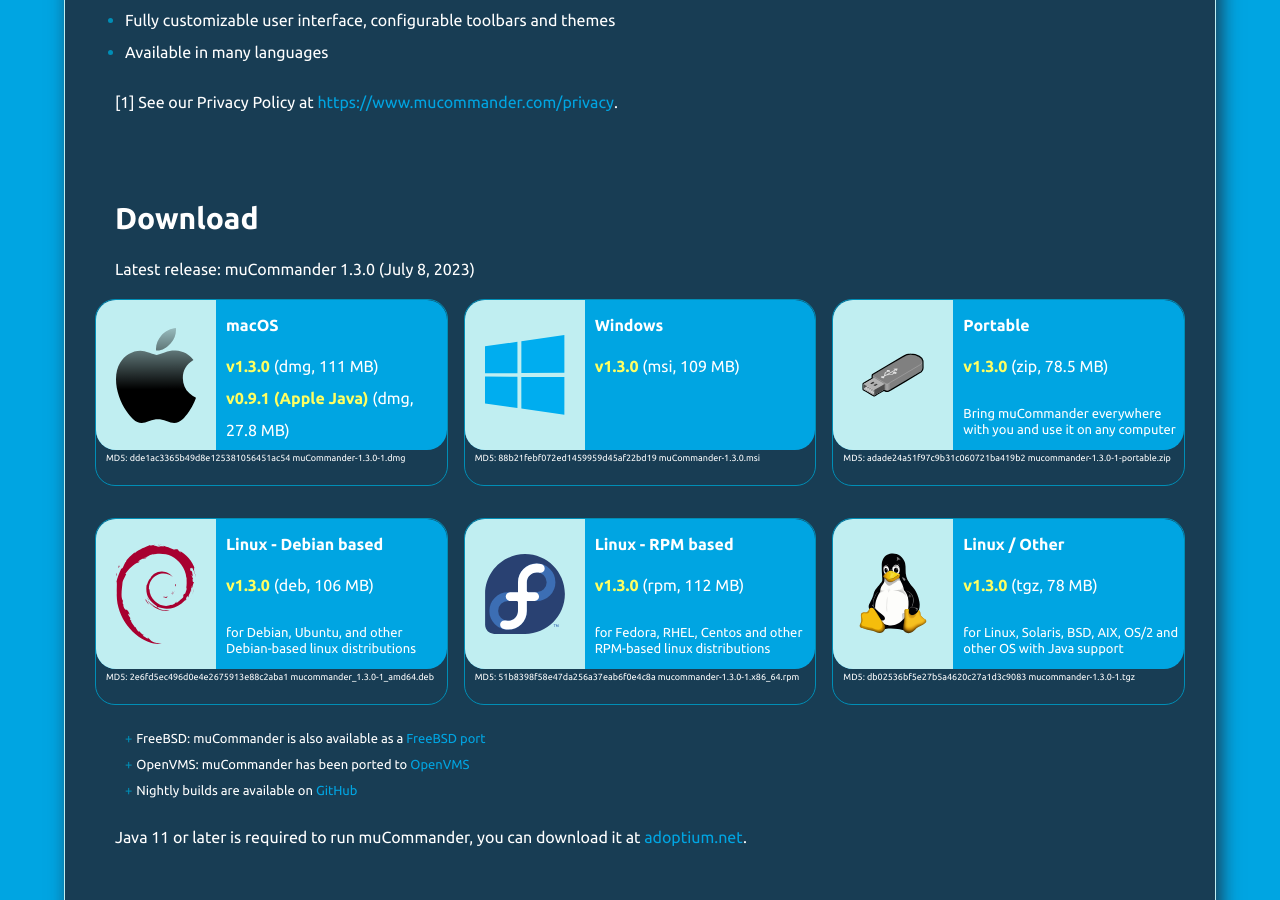
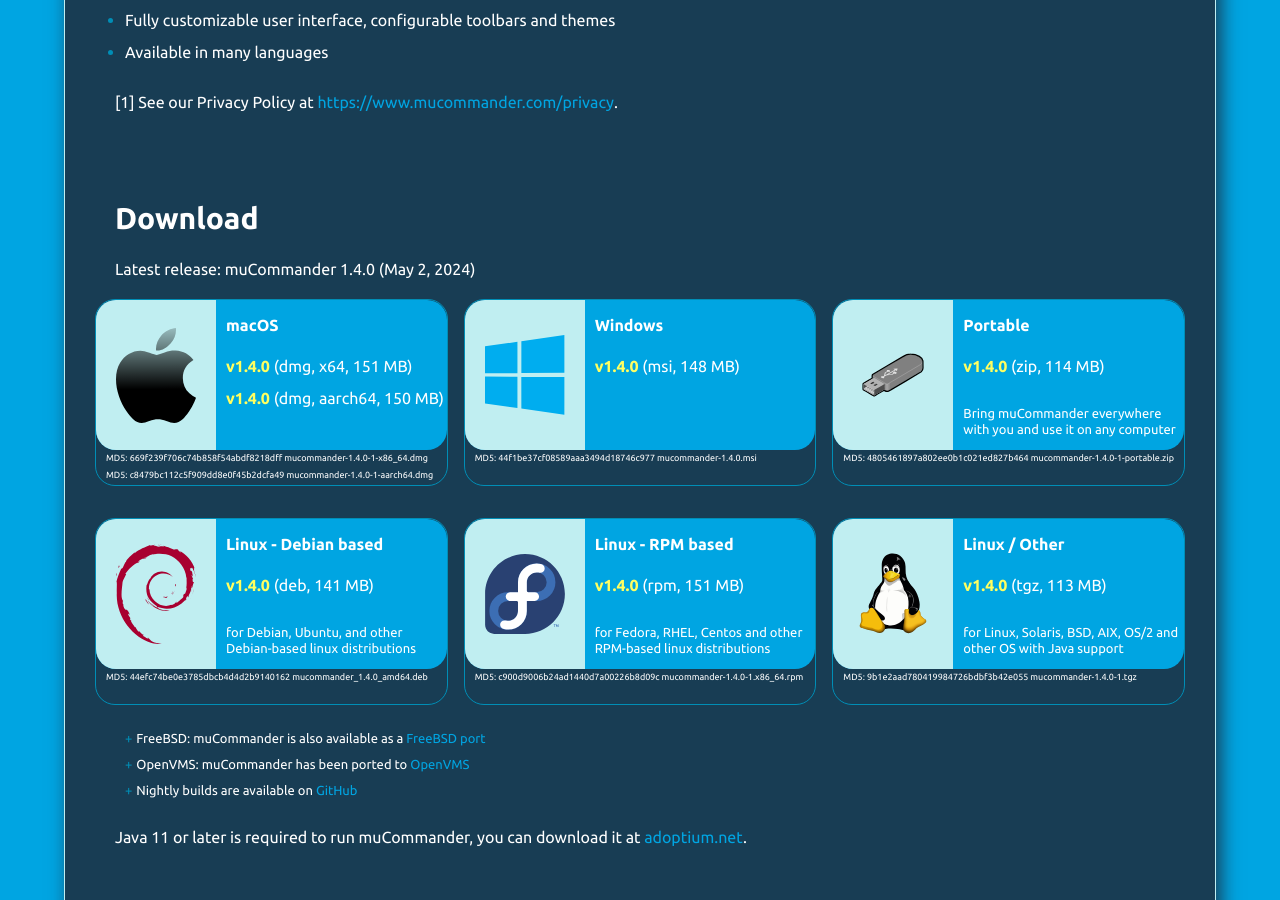
Before and after one commit to mucommander/mucommander.github.io, a Jekyll site: the page index.html, which Jekyll copies as it is, in a window 1280 px wide and 900 px high, scrolled down 791 px. Built offline with Jekyll 4.4.1, drawn with Linux system fonts in a browser that asks for light colours.

```diff
--- a/index.html
+++ b/index.html
@@ -67,19 +67,19 @@
         <section id="download">
 
             <h2>Download</h2>
-            Latest release: <span class="no-wrap">muCommander 1.3.0</span> <span class="no-wrap">(July 8, 2023)</span>
+            Latest release: <span class="no-wrap">muCommander 1.4.0</span> <span class="no-wrap">(May 2, 2024)</span>
             <ul class="list-os">
                 <li>
                     <div class="os os-apple">
-                        <a class="os-logo" href="https://github.com/mucommander/mucommander/releases/download/1.3.0-1/mucommander-1.3.0-1.dmg">
+                        <a class="os-logo" href="https://github.com/mucommander/mucommander/releases/download/1.4.0-1/mucommander-1.4.0-1-x86_64.dmg">
                             <img alt="macOS" width=80 src="images/os/Apple.svg"/>
                         </a>
                         <div class="download">
                             <label>macOS</label>
                             <div class="download-link">
-                                <a href="https://github.com/mucommander/mucommander/releases/download/1.3.0-1/mucommander-1.3.0-1.dmg">v1.3.0</a> (dmg, 111 MB)
+                                <a href="https://github.com/mucommander/mucommander/releases/download/1.4.0-1/mucommander-1.4.0-1-x86_64.dmg">v1.4.0</a> (dmg, x64, 151 MB)
                                 <br/>
-                                <a href="mucommander-0.9.1-apple-java.dmg">v0.9.1 (Apple Java)</a> (dmg, 27.8 MB)
+                                <a href="https://github.com/mucommander/mucommander/releases/download/1.4.0-1/mucommander-1.4.0-1-aarch64.dmg">v1.4.0</a> (dmg, aarch64, 150 MB)
                             </div>
                             <div class="description">
 
@@ -87,18 +87,19 @@
                         </div>
                     </div>
                     <div class="md5">
-                        MD5: dde1ac3365b49d8e125381056451ac54 muCommander-1.3.0-1.dmg
+                        MD5: 669f239f706c74b858f54abdf8218dff mucommander-1.4.0-1-x86_64.dmg
+                        MD5: c8479bc112c5f909dd8e0f45b2dcfa49 mucommander-1.4.0-1-aarch64.dmg
                     </div>
                 </li>
                 <li>
                     <div class="os windows">
-                        <a class="os-logo" href="https://github.com/mucommander/mucommander/releases/download/1.3.0-1/mucommander-1.3.0.msi">
+                        <a class="os-logo" href="https://github.com/mucommander/mucommander/releases/download/1.4.0-1/mucommander-1.4.0.msi">
                             <img alt="Windows" width=80 src="images/os/Windows.svg"/>
                         </a>
                         <div class="download">
                             <label>Windows</label>
                             <div class="download-link">
-                                <a href="https://github.com/mucommander/mucommander/releases/download/1.3.0-1/mucommander-1.3.0.msi">v1.3.0</a> (msi, 109 MB)
+                                <a href="https://github.com/mucommander/mucommander/releases/download/1.4.0-1/mucommander-1.4.0.msi">v1.4.0</a> (msi, 148 MB)
                             </div>
                             <div class="description">
 
@@ -106,18 +107,18 @@
                         </div>
                     </div>
                     <div class="md5">
-                        MD5: 88b21febf072ed1459959d45af22bd19 muCommander-1.3.0.msi
+                        MD5: 44f1be37cf08589aaa3494d18746c977 mucommander-1.4.0.msi
                     </div>
                 </li>
                 <li>
                     <div class="os portable">
-                        <a class="os-logo" href="https://github.com/mucommander/mucommander/releases/download/1.3.0-1/mucommander-1.3.0-1-portable.zip">
+                        <a class="os-logo" href="https://github.com/mucommander/mucommander/releases/download/1.4.0-1/mucommander-1.4.0-1-portable.zip">
                             <img alt="Portable" width=80 src="images/os/Portable.svg"/>
                         </a>
                         <div class="download">
                             <label>Portable</label>
                             <div class="download-link">
-                                <a href="https://github.com/mucommander/mucommander/releases/download/1.3.0-1/mucommander-1.3.0-1-portable.zip">v1.3.0</a> (zip, 78.5 MB)
+                                <a href="https://github.com/mucommander/mucommander/releases/download/1.4.0-1/mucommander-1.4.0-1-portable.zip">v1.4.0</a> (zip, 114 MB)
                             </div>
                             <div class="description">
                                 Bring muCommander everywhere with you and use it on any computer
@@ -125,18 +126,18 @@
                         </div>
                     </div>
                     <div class="md5">
-                        MD5: adade24a51f97c9b31c060721ba419b2 mucommander-1.3.0-1-portable.zip
+                        MD5: 4805461897a802ee0b1c021ed827b464 mucommander-1.4.0-1-portable.zip
                     </div>
                 </li>
                 <li>
                     <div class="os debian">
-                        <a class="os-logo" href="https://github.com/mucommander/mucommander/releases/download/1.3.0-1/mucommander_1.3.0-1_amd64.deb">
+                        <a class="os-logo" href="https://github.com/mucommander/mucommander/releases/download/1.4.0-1/mucommander_1.4.0_amd64.deb">
                             <img alt="Debian" width=80 src="images/os/Debian.svg"/>
                         </a>
                         <div class="download">
                             <label>Linux - Debian based</label>
                             <div class="download-link">
-                                <a href="https://github.com/mucommander/mucommander/releases/download/1.3.0-1/mucommander_1.3.0-1_amd64.deb">v1.3.0</a> (deb, 106 MB)
+                                <a href=https://github.com/mucommander/mucommander/releases/download/1.4.0-1/mucommander_1.4.0_amd64.deb"">v1.4.0</a> (deb, 141 MB)
                             </div>
                             <div class="description">
                                 for Debian, Ubuntu, and other Debian-based linux distributions
@@ -144,18 +145,18 @@
                         </div>
                     </div>
                     <div class="md5">
-                        MD5: 2e6fd5ec496d0e4e2675913e88c2aba1 mucommander_1.3.0-1_amd64.deb
+                        MD5: 44efc74be0e3785dbcb4d4d2b9140162 mucommander_1.4.0_amd64.deb
                     </div>
                 </li>
                 <li>
                     <div class="os rpm">
-                        <a class="os-logo" href="https://github.com/mucommander/mucommander/releases/download/1.3.0-1/mucommander-1.3.0-1.x86_64.rpm">
+                        <a class="os-logo" href="https://github.com/mucommander/mucommander/releases/download/1.4.0-1/mucommander-1.4.0-1.x86_64.rpm">
                             <img alt="RPM" width=80 src="images/os/Fedora.svg"/>
                         </a>
                         <div class="download">
                             <label>Linux - RPM based</label>
                             <div class="download-link">
-                                <a href="https://github.com/mucommander/mucommander/releases/download/1.3.0-1/mucommander-1.3.0-1.x86_64.rpm">v1.3.0</a> (rpm, 112 MB)
+                                <a href="https://github.com/mucommander/mucommander/releases/download/1.4.0-1/mucommander-1.4.0-1.x86_64.rpm">v1.4.0</a> (rpm, 151 MB)
                             </div>
                             <div class="description">
                                 for Fedora, RHEL, Centos and other RPM-based linux distributions
@@ -163,18 +164,18 @@
                         </div>
                     </div>
                     <div class="md5">
-                        MD5: 51b8398f58e47da256a37eab6f0e4c8a mucommander-1.3.0-1.x86_64.rpm
+                        MD5: c900d9006b24ad1440d7a00226b8d09c mucommander-1.4.0-1.x86_64.rpm
                     </div>
                 </li>
                 <li>
                     <div class="os linux">
-                        <a class="os-logo" href="https://github.com/mucommander/mucommander/releases/download/1.3.0-1/mucommander-1.3.0-1.tgz">
+                        <a class="os-logo" href="https://github.com/mucommander/mucommander/releases/download/1.4.0-1/mucommander-1.4.0-1.tgz">
                             <img alt="Linux" width=80 src="images/os/Linux.svg"/>
                         </a>
                         <div class="download">
                             <label>Linux / Other</label>
                             <div class="download-link">
-                                <a href="https://github.com/mucommander/mucommander/releases/download/1.3.0-1/mucommander-1.3.0-1.tgz">v1.3.0</a> (tgz, 78 MB)
+                                <a href="https://github.com/mucommander/mucommander/releases/download/1.4.0-1/mucommander-1.4.0-1.tgz">v1.4.0</a> (tgz, 113 MB)
                             </div>
                             <div class="description">
                                 for Linux, Solaris, BSD, AIX, OS/2 and other OS with Java support
@@ -182,7 +183,7 @@
                         </div>
                     </div>
                     <div class="md5">
-                        MD5: db02536bf5e27b5a4620c27a1d3c9083 mucommander-1.3.0-1.tgz
+                        MD5: 9b1e2aad780419984726bdbf3b42e055 mucommander-1.4.0-1.tgz
                     </div>
                 </li>
             </ul>
```
